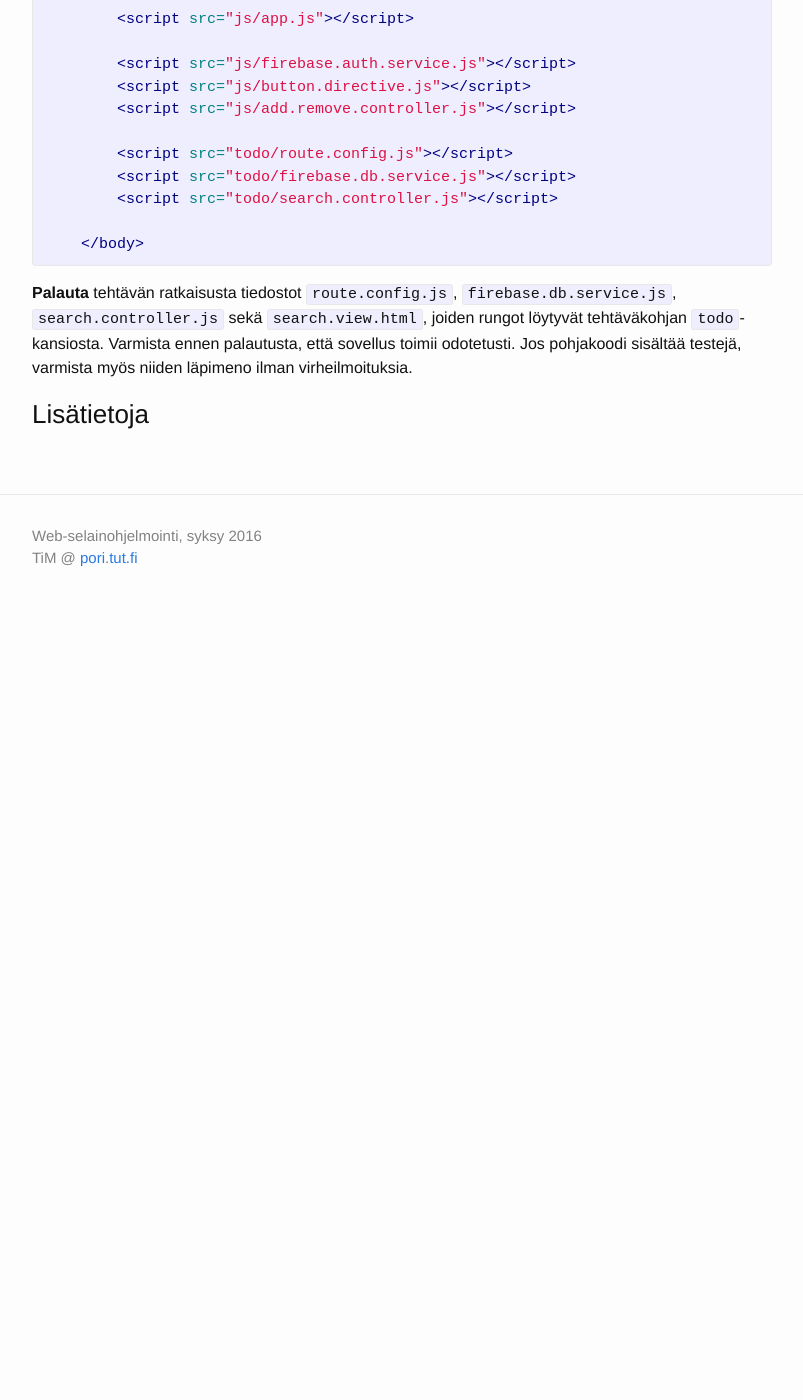
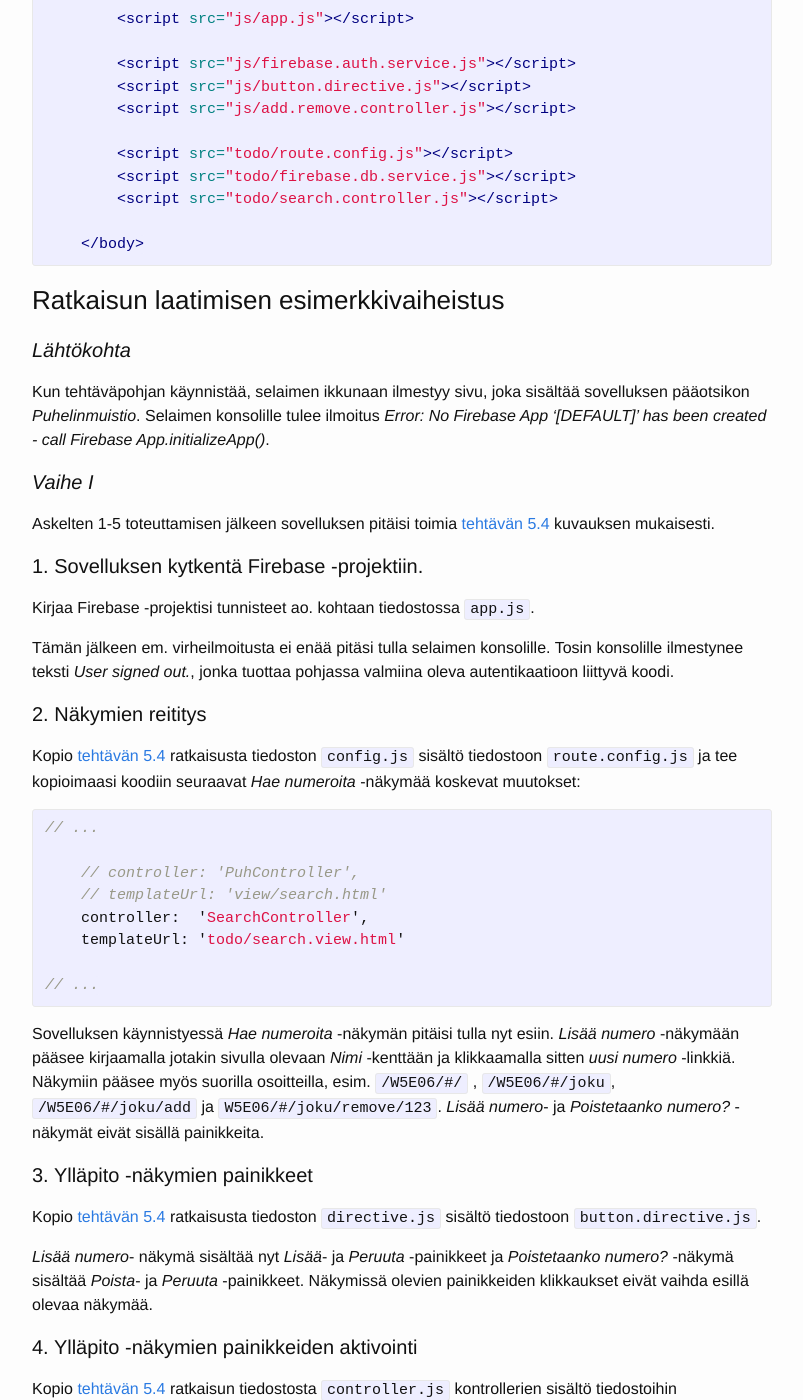
Before and after one commit to timedu/wso, a Jekyll site: the page built from _osa5/tehtava56.md, in a window 1280 px wide and 1400 px high, scrolled down 2827 px. Shown: the whole window, without its empty margins (238-1041 px from the left). Built offline with Jekyll 4.4.1, drawn with Linux system fonts in a browser that asks for light colours; before the commit the page ends 3457 px from its top, so only the background shows below that; some of the changed text lies outside the part shown.

Commit message:
ex5.6 phase I

```diff
--- a/_osa5/tehtava56.md
+++ b/_osa5/tehtava56.md
@@ -121,7 +121,78 @@
 {% endhighlight %}
 
 
+### Ratkaisun laatimisen esimerkkivaiheistus
+
+#### *Lähtökohta*
+
+Kun tehtäväpohjan käynnistää, selaimen ikkunaan ilmestyy sivu, joka sisältää sovelluksen pääotsikon *Puhelinmuistio*. Selaimen konsolille tulee ilmoitus *Error: No Firebase App '[DEFAULT]' has been created - call Firebase App.initializeApp()*.
+
+#### *Vaihe I*
+
+Askelten 1-5 toteuttamisen jälkeen sovelluksen pitäisi toimia [tehtävän 5.4](../tehtava54) kuvauksen mukaisesti.
+
+#### 1. Sovelluksen kytkentä Firebase -projektiin.
+
+Kirjaa Firebase -projektisi tunnisteet ao. kohtaan tiedostossa `app.js`.
+
+Tämän jälkeen em. virheilmoitusta ei enää pitäsi tulla selaimen konsolille. Tosin konsolille ilmestynee teksti *User signed out.*, jonka tuottaa pohjassa valmiina oleva autentikaatioon liittyvä koodi.
+
+#### 2. Näkymien reititys
+
+Kopio [tehtävän 5.4](../tehtava54) ratkaisusta tiedoston `config.js` sisältö tiedostoon `route.config.js` ja tee kopioimaasi koodiin seuraavat *Hae numeroita* -näkymää koskevat muutokset:
+
+{% highlight javascript %}
+
+// ...
+
+    // controller: 'PuhController',
+    // templateUrl: 'view/search.html'
+    controller:  'SearchController',
+    templateUrl: 'todo/search.view.html'
+
+// ...
+
+{% endhighlight %}
+
+Sovelluksen käynnistyessä *Hae numeroita* -näkymän pitäisi tulla nyt esiin. *Lisää numero* -näkymään pääsee kirjaamalla jotakin sivulla olevaan *Nimi* -kenttään ja klikkaamalla sitten *uusi numero* -linkkiä. Näkymiin pääsee myös suorilla osoitteilla, esim.  `/W5E06/#/` , `/W5E06/#/joku`, `/W5E06/#/joku/add` ja `W5E06/#/joku/remove/123`. *Lisää numero*- ja *Poistetaanko numero?* -näkymät eivät sisällä painikkeita.
+
+#### 3. Ylläpito -näkymien painikkeet
+
+Kopio [tehtävän 5.4](../tehtava54) ratkaisusta tiedoston `directive.js` sisältö tiedostoon `button.directive.js`.
+
+ *Lisää numero*- näkymä sisältää nyt *Lisää*- ja *Peruuta* -painikkeet ja *Poistetaanko numero?* -näkymä sisältää *Poista*- ja *Peruuta* -painikkeet. Näkymissä olevien painikkeiden klikkaukset eivät vaihda esillä olevaa näkymää.
+
+#### 4. Ylläpito -näkymien painikkeiden aktivointi
+
+Kopio [tehtävän 5.4](../tehtava54) ratkaisun tiedostosta `controller.js` kontrollerien  sisältö tiedostoihin `add.remove.controller.js` (`AddController` ja `RemoveController`) ja `search.controller.js` (`SearchController`[^puh-controller]).
+
+[^puh-controller]: Tehtävässä 5.4 vastinkontrolleri on nimeltään `PuhController`.
+
+ *Lisää numero*- ja *Poistetaanko numero?* -näkymissä olevien painikkeiden klikkauksen pitäisi nyt tuoda esiin *Hae numeroita*- näkymän.
+
+#### 5. Datan talletus sovellukseen
+
+Kopio [tehtävän 5.4](../tehtava54) ratkaisusta tiedoston `service.js` metodien sisältö tiedoston `firebase.db.service.js` vastimetodeihin.
+
+Sovelluksen pitäisi nyt toimia [tehtävän 5.4](../tehtava54) kuvauksen mukaisesti.
+
+#### *Vaihe II*
+
+#### 6. Tunnistautuminen
+
+
+ks. [Autentikointi](#autentikointi)
+
+...
+
+#### *Vaihe III*
+
+
+#### 10. Palauta tehtävän ratkaisu
+
 **Palauta** tehtävän ratkaisusta tiedostot `route.config.js`, `firebase.db.service.js`, `search.controller.js` sekä `search.view.html`, joiden rungot löytyvät tehtäväkohjan `todo`-kansiosta. Varmista ennen palautusta, että sovellus toimii odotetusti. Jos pohjakoodi sisältää testejä, varmista myös niiden läpimeno ilman virheilmoituksia.
 
 
 ### Lisätietoja
+
+#### Alaviitteet
```
